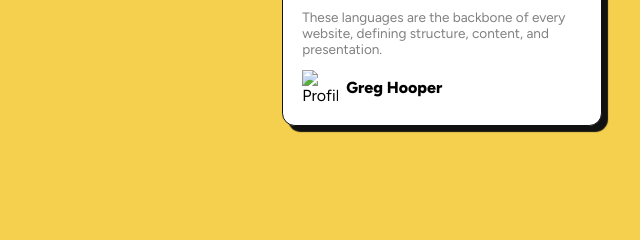
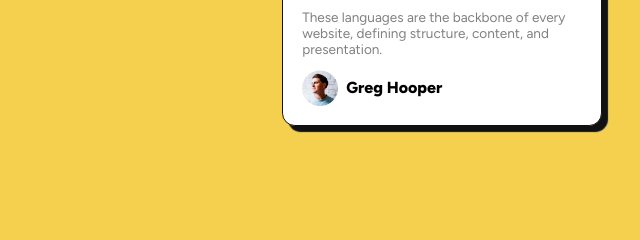
Before and after one commit to Kivuti-Njeru/frontEndMentor--blogCardSolution, a plain HTML site: page index.html in a window 1280 px wide. Shown: the part 493-733 px from the top of the page, 198-838 px from the left. Drawn offline with Linux system fonts and the light colour scheme; the site is published under a folder, as on GitHub Pages, so addresses that start at the root find nothing.

Commit message:
Update index.html

```diff
--- a/index.html
+++ b/index.html
@@ -61,7 +61,7 @@
       <h1 role="heading" class="title">HTML & CSS foundations</h1>
       <p class="text">These languages are the backbone of every website, defining structure, content, and presentation.</p>
       <figure>
-        <img width="36px"  height= "36px" src="/images/image-avatar.webp" alt="Profile Image">
+        <img width="36px"  height= "36px" src="images/image-avatar.webp" alt="Profile Image">
         <figcaption>Greg Hooper</figcaption>
       </figure>
     </article>
```
